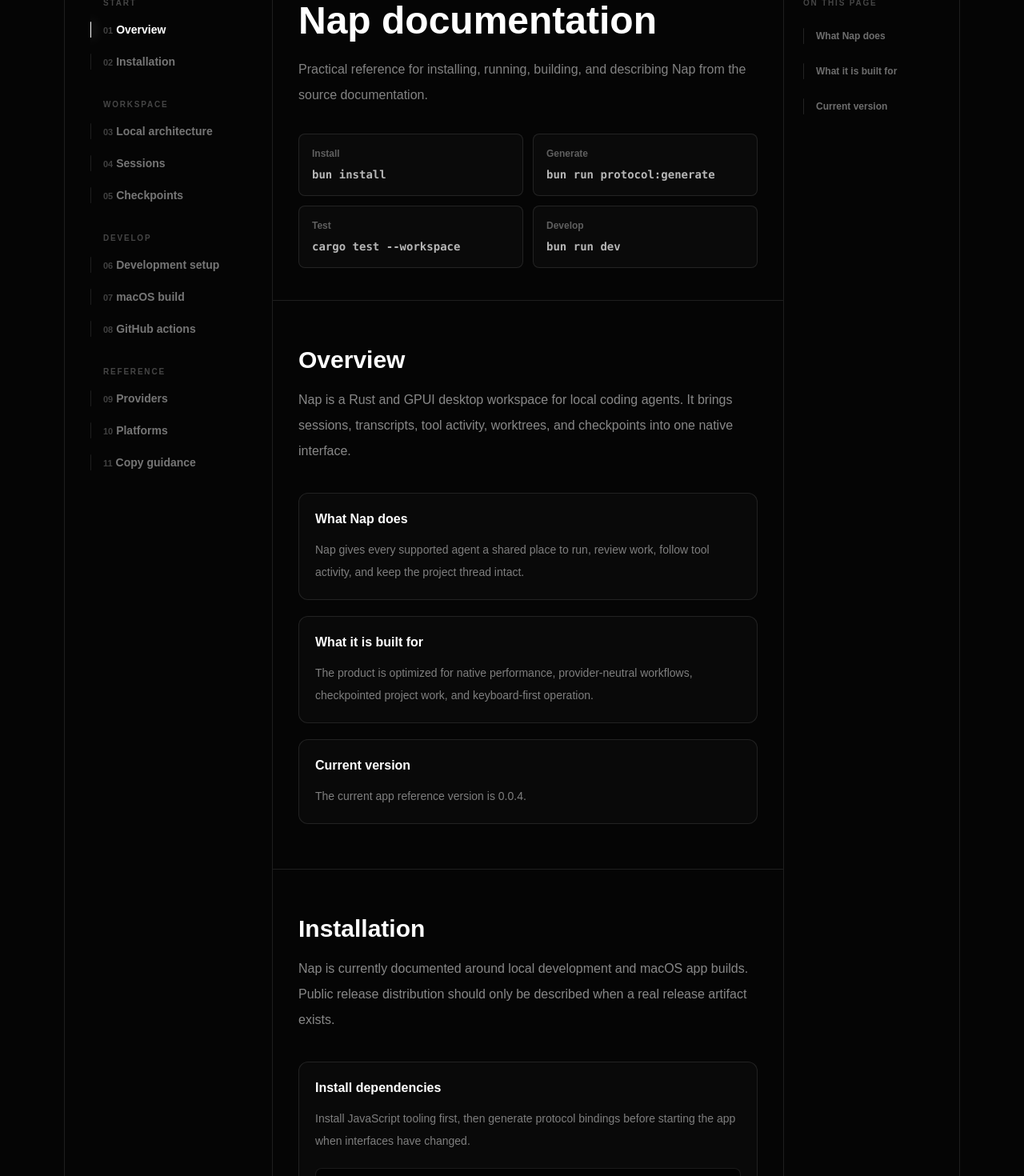
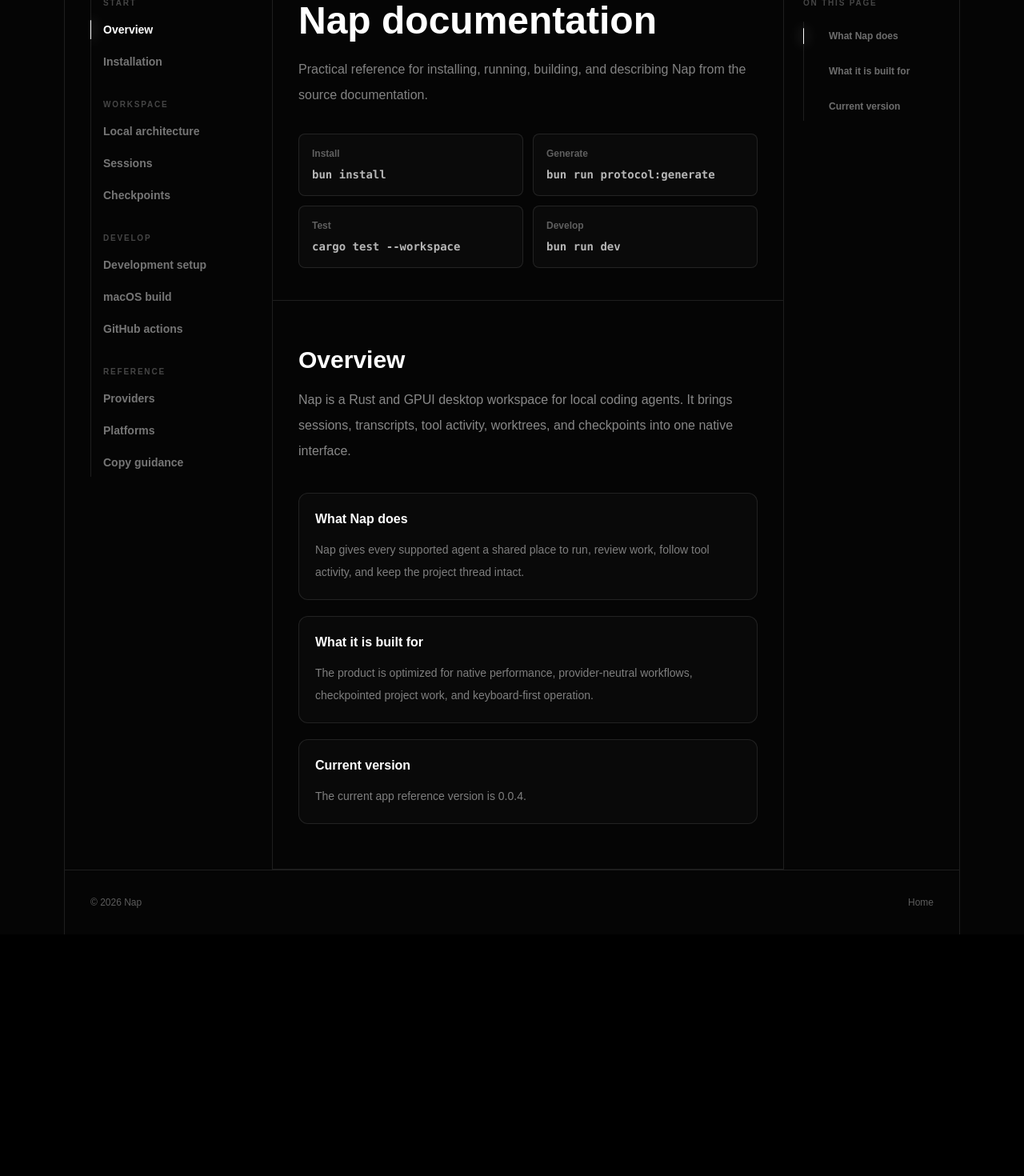
Before and after one commit to farzeenilyaszargar/Mandora, a Next.js app: page /docs in a window 1280 px wide. Shown: the part 100-1570 px from the top of the page at 80% size. After the commit the page ends 1268 px from the top, so only its background shows below. Built offline with nearby package versions, Linux system fonts and the light colour scheme; a web font is replaced by a local one.

Commit message:
Refine docs mini page navigation

```diff
--- a/app/docs/docs-client.tsx
+++ b/app/docs/docs-client.tsx
@@ -1,7 +1,7 @@
 "use client";
 
 import Image from "next/image";
-import { useEffect, useMemo, useState } from "react";
+import { MouseEvent, useEffect, useState } from "react";
 import DownloadModalButton from "../components/download-modal";
 
 const sidebarGroups = [
@@ -304,14 +304,33 @@ function topicId(pageId: string, title: string) {
 }
 
 export default function DocsClient() {
-  const flatItems = useMemo(() => sidebarGroups.flatMap((group) => group.items), []);
-  const [activeTopic, setActiveTopic] = useState(0);
-  const [hoveredTopicId, setHoveredTopicId] = useState<string | null>(null);
-  const activePage = docPages[activeTopic] ?? docPages[0];
+  const [activePageId, setActivePageId] = useState(docPages[0].id);
+  const [hoveredPageId, setHoveredPageId] = useState<string | null>(null);
+  const activePage = docPages.find((page) => page.id === activePageId) ?? docPages[0];
+  const [activeMiniTopicId, setActiveMiniTopicId] = useState(topicId(activePage.id, activePage.topics[0].title));
 
   useEffect(() => {
-    const sections = docPages
-      .map((page) => document.getElementById(page.id))
+    const syncPageFromHash = () => {
+      const nextId = window.location.hash.replace("#", "");
+      const nextPage = docPages.find((page) => page.id === nextId);
+
+      if (nextPage) {
+        setActivePageId(nextPage.id);
+      }
+    };
+
+    syncPageFromHash();
+    window.addEventListener("hashchange", syncPageFromHash);
+
+    return () => window.removeEventListener("hashchange", syncPageFromHash);
+  }, []);
+
+  useEffect(() => {
+    const firstTopicId = topicId(activePage.id, activePage.topics[0].title);
+    setActiveMiniTopicId(firstTopicId);
+
+    const sections = activePage.topics
+      .map((topic) => document.getElementById(topicId(activePage.id, topic.title)))
       .filter((section): section is HTMLElement => Boolean(section));
 
     const observer = new IntersectionObserver(
@@ -324,22 +343,25 @@ export default function DocsClient() {
           return;
         }
 
-        const nextIndex = docPages.findIndex((page) => page.id === visible.target.id);
-
-        if (nextIndex !== -1) {
-          setActiveTopic(nextIndex);
-        }
+        setActiveMiniTopicId(visible.target.id);
       },
       {
-        rootMargin: "-16% 0px -58% 0px",
-        threshold: [0.15, 0.35, 0.6],
+        rootMargin: "-20% 0px -55% 0px",
+        threshold: [0.25, 0.5, 0.75],
       },
     );
 
     sections.forEach((section) => observer.observe(section));
 
     return () => observer.disconnect();
-  }, []);
+  }, [activePage]);
+
+  function openPage(event: MouseEvent<HTMLAnchorElement>, pageId: string) {
+    event.preventDefault();
+    setActivePageId(pageId);
+    window.history.pushState(null, "", `#${pageId}`);
+    window.scrollTo({ top: 0, behavior: "smooth" });
+  }
 
   return (
     <main className="min-h-screen bg-[#050505] px-4 text-white">
@@ -361,41 +383,39 @@ export default function DocsClient() {
         <section className="grid md:grid-cols-[260px_1fr] xl:grid-cols-[260px_1fr_220px]">
           <aside className="border-b border-white/10 px-8 py-8 md:border-b-0 md:border-r">
             <div className="sticky top-24">
-              <nav className="flex max-h-[calc(100vh-150px)] flex-col gap-7 overflow-y-auto pr-2" aria-label="Docs pages">
+              <nav className="relative flex max-h-[calc(100vh-150px)] flex-col gap-7 overflow-y-auto pl-4 pr-2" aria-label="Docs pages">
+                <span className="absolute bottom-0 left-0 top-0 w-px rounded-full bg-white/10" />
                 {sidebarGroups.map((group) => (
                   <div key={group.title}>
-                    <p className="mb-2 px-4 text-[10px] font-bold uppercase tracking-[0.18em] text-white/26">
+                    <p className="mb-2 text-[10px] font-bold uppercase tracking-[0.18em] text-white/26">
                       {group.title}
                     </p>
                     <div className="flex flex-col gap-1">
                       {group.items.map((item) => {
-                        const index = flatItems.findIndex((flatItem) => flatItem.id === item.id);
                         const isActive = activePage.id === item.id;
-                        const isLit = isActive || hoveredTopicId === item.id;
+                        const isLit = isActive || hoveredPageId === item.id;
 
                         return (
                           <a
                             key={item.id}
                             href={`#${item.id}`}
-                            onMouseEnter={() => setHoveredTopicId(item.id)}
-                            onMouseLeave={() => setHoveredTopicId(null)}
-                            onFocus={() => setHoveredTopicId(item.id)}
-                            onBlur={() => setHoveredTopicId(null)}
-                            className={`group relative rounded-md px-4 py-2 text-sm font-semibold transition duration-200 ${
+                            onClick={(event) => openPage(event, item.id)}
+                            onMouseEnter={() => setHoveredPageId(item.id)}
+                            onMouseLeave={() => setHoveredPageId(null)}
+                            onFocus={() => setHoveredPageId(item.id)}
+                            onBlur={() => setHoveredPageId(null)}
+                            className={`group relative rounded-md py-2 text-sm font-semibold transition duration-200 ${
                               isActive ? "text-white" : "text-white/45 hover:text-white"
                             }`}
                             aria-current={isActive ? "location" : undefined}
                           >
                             <span
-                              className={`absolute left-0 top-2 h-[calc(100%-16px)] w-px rounded-full transition duration-200 ${
+                              className={`absolute -left-4 top-1.5 h-[calc(100%-12px)] w-px rounded-full transition duration-200 ${
                                 isLit
-                                  ? "bg-white shadow-[0_0_16px_rgba(255,255,255,0.9)]"
-                                  : "bg-white/10 group-hover:bg-white/45"
+                                  ? "bg-white shadow-[0_0_18px_rgba(255,255,255,0.95),0_0_34px_rgba(255,255,255,0.35)]"
+                                  : "bg-transparent group-hover:bg-white/35"
                               }`}
                             />
-                            <span className="text-[11px] font-bold text-white/24">
-                              {String(index + 1).padStart(2, "0")}
-                            </span>{" "}
                             {item.title}
                           </a>
                         );
@@ -423,17 +443,16 @@ export default function DocsClient() {
               </div>
             </section>
 
-            {docPages.map((page) => (
-              <article key={page.id} id={page.id} className="scroll-mt-24 border-b border-white/10 px-8 py-14">
+            <article key={activePage.id} id={activePage.id} className="border-b border-white/10 px-8 py-14">
                 <div className="max-w-[720px]">
-                  <h2 className="text-3xl font-bold">{page.title}</h2>
-                  <p className="mt-4 text-base font-medium leading-8 text-white/52">{page.summary}</p>
+                  <h2 className="text-3xl font-bold">{activePage.title}</h2>
+                  <p className="mt-4 text-base font-medium leading-8 text-white/52">{activePage.summary}</p>
                 </div>
                 <div className="mt-9 grid gap-5">
-                  {page.topics.map((topic) => (
+                  {activePage.topics.map((topic) => (
                     <section
                       key={topic.title}
-                      id={topicId(page.id, topic.title)}
+                      id={topicId(activePage.id, topic.title)}
                       className="scroll-mt-24 rounded-xl border border-white/10 bg-white/[0.02] p-5"
                     >
                       <h3 className="text-base font-bold text-white">{topic.title}</h3>
@@ -454,20 +473,26 @@ export default function DocsClient() {
                   ))}
                 </div>
               </article>
-            ))}
           </div>
 
           <aside className="hidden border-l border-white/10 px-6 py-8 xl:block">
             <div className="sticky top-24">
               <p className="mb-4 text-[10px] font-bold uppercase tracking-[0.18em] text-white/26">On this page</p>
-              <div className="flex flex-col gap-2">
+              <div className="relative flex flex-col gap-2 pl-4">
+                <span className="absolute bottom-0 left-0 top-0 w-px rounded-full bg-white/10" />
                 {activePage.topics.map((topic) => (
                   <a
                     key={topic.title}
                     href={`#${topicId(activePage.id, topic.title)}`}
                     className="group relative rounded-md py-2 pl-4 text-xs font-semibold leading-5 text-white/42 transition hover:text-white"
                   >
-                    <span className="absolute left-0 top-2 h-[calc(100%-16px)] w-px rounded-full bg-white/12 transition group-hover:bg-white group-hover:shadow-[0_0_14px_rgba(255,255,255,0.85)]" />
+                    <span
+                      className={`absolute -left-4 top-2 h-[calc(100%-16px)] w-px rounded-full transition ${
+                        activeMiniTopicId === topicId(activePage.id, topic.title)
+                          ? "bg-white shadow-[0_0_16px_rgba(255,255,255,0.9),0_0_32px_rgba(255,255,255,0.3)]"
+                          : "bg-transparent group-hover:bg-white/35"
+                      }`}
+                    />
                     {topic.title}
                   </a>
                 ))}
```
